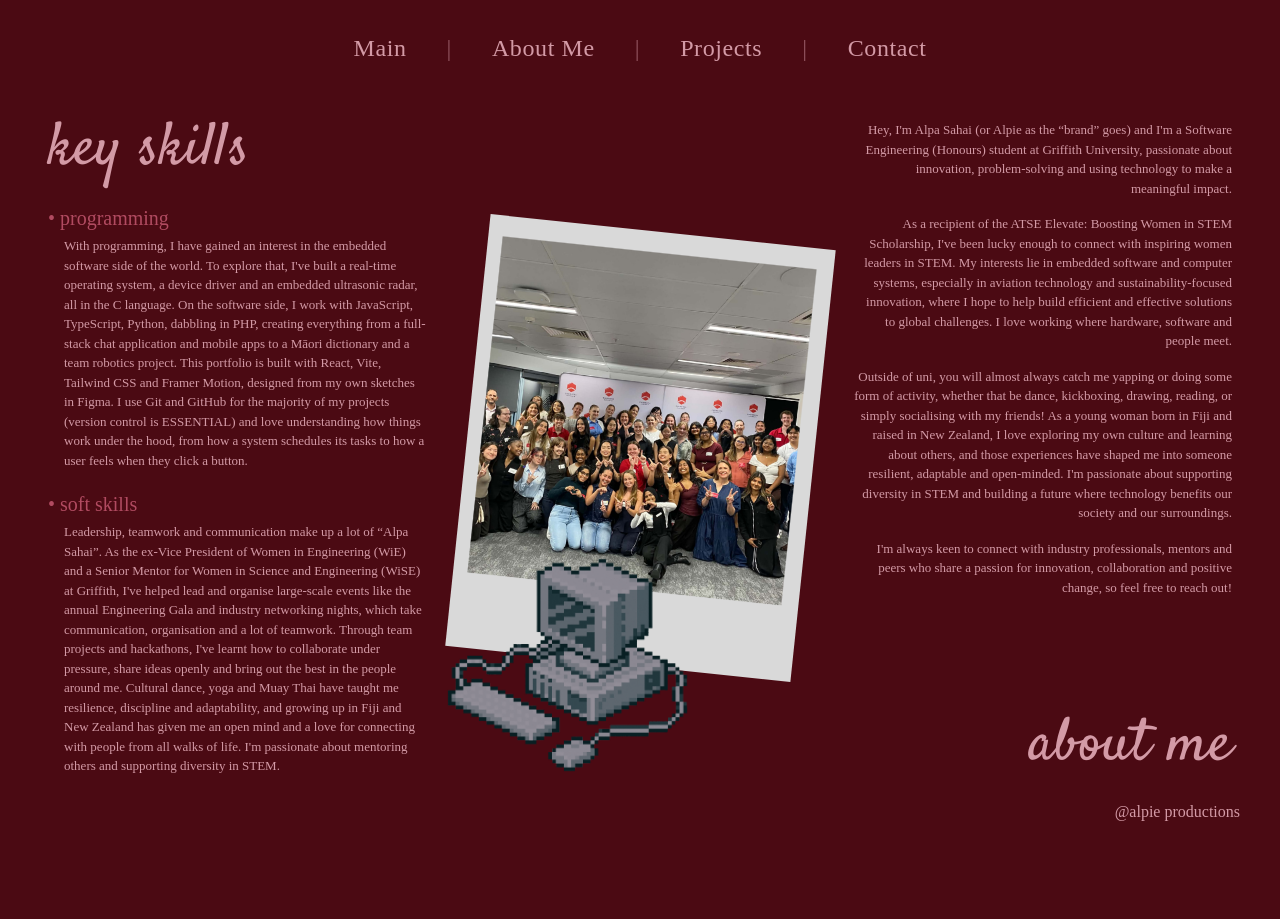
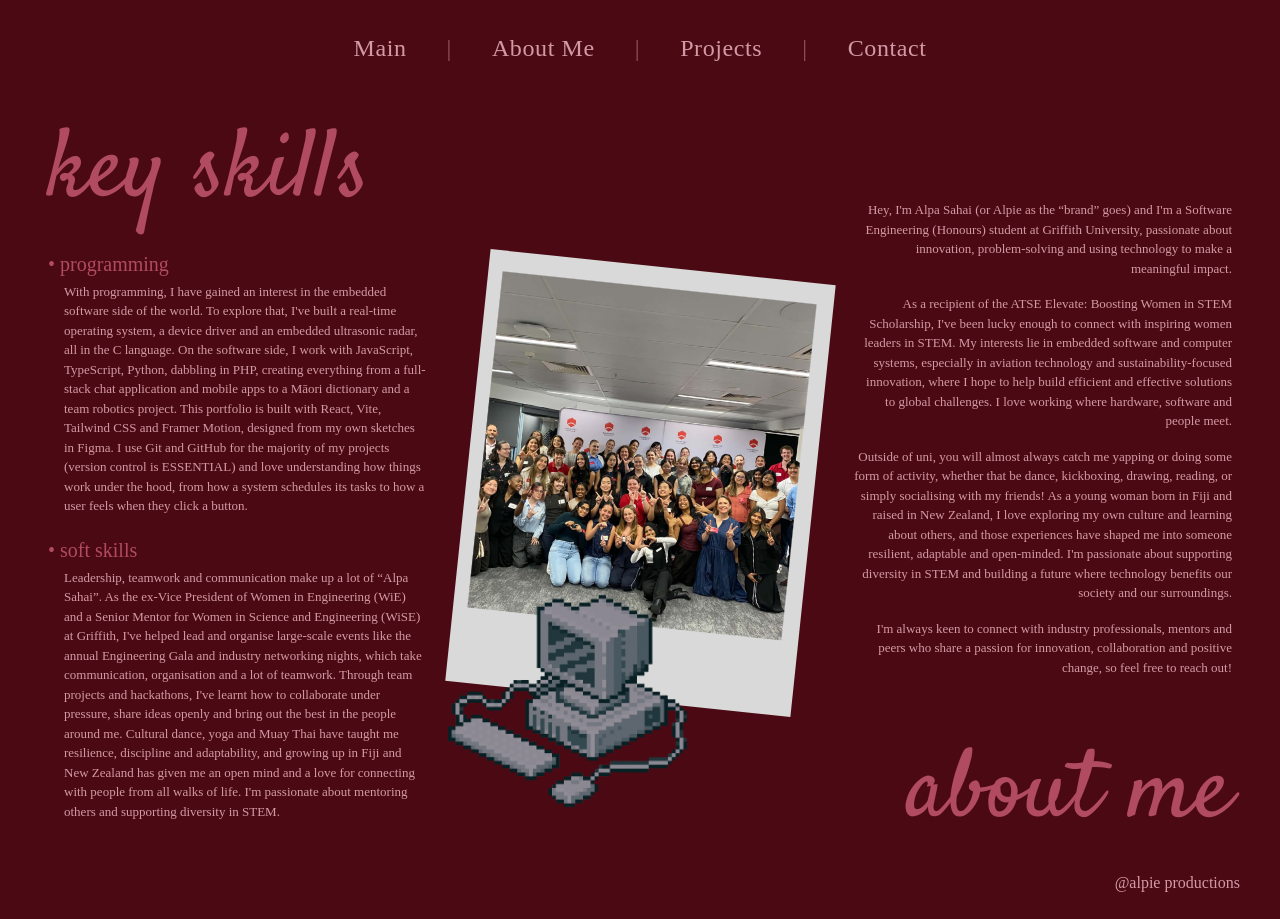
Before and after one commit to alpasahai/alpie_portfolio, a React (Vite) app in the folder a_portfolio/: page /about in a window 1280 px wide. Before the commit the page ends 848 px from the top, so only its background shows below. Built offline with nearby package versions, Linux system fonts and the light colour scheme; a web font is replaced by a local one.

Commit message:
Final touches

```diff
--- a/a_portfolio/src/pages/contact_me.jsx
+++ b/a_portfolio/src/pages/contact_me.jsx
@@ -112,11 +112,15 @@ export default function ContactPage() {
           variants={pan_right}
           className="flex flex-col items-end pt-10"
         >
-          <h1 className="font-heading text-rose text-8xl leading-[1.1] text-right">
+          <h1 className="font-heading text-rose text-8xl leading-[0.8] text-right">
             contact
             <br />
             <span className="pr-4">me</span>
           </h1>
+            <br></br>
+          <p className="font-body text-blush text-sm leading-relaxed text-right">
+            Like what you see? Feel free to check out my LinkedIn and GitHub or send through an enquiry and I'll do my best to respond as soon as I can!!
+          </p>
 
           <div className="flex flex-col gap-6 mt-16 w-80 self-center">
             {socials.map((social) => (
--- a/a_portfolio/src/pages/key_skills_abt_me.jsx
+++ b/a_portfolio/src/pages/key_skills_abt_me.jsx
@@ -20,7 +20,8 @@ export default function KeySkillsAboutMe() {
 
         {/*COLUMN 1 - Key Skills come in frm the left*/}
         <motion.div initial="hidden" animate="visible" variants={pan_left} className="flex flex-col">
-          <h2 className="font-heading text-6xl text-blush mb-6">key skills</h2>
+          <h1 className="font-heading text-rose text-8xl leading-[1.1] text-left">key skills</h1>
+          <br></br>
 
           <h3 className="font-nav text-rose text-xl mb-1">• programming</h3>
           <p className="font-body text-blush text-[13px] leading-normal mb-5 pl-4">
@@ -60,7 +61,7 @@ export default function KeySkillsAboutMe() {
         </div>
 
         {/*COLUMN 3 - About Me comes in frm the right, heading sits at the bottom*/}
-        <motion.div initial="hidden" animate="visible" variants={pan_right} className="flex flex-col text-right">
+        <motion.div initial="hidden" animate="visible" variants={pan_right} className="mt-20 flex flex-col text-right">
           <p className="font-body text-blush text-[13px] leading-normal mb-4">
             Hey, I'm Alpa Sahai (or Alpie as the “brand” goes) and I'm a Software Engineering (Honours) student at Griffith University, passionate about innovation, problem-solving and using technology to make a meaningful impact.
           </p>
@@ -73,7 +74,9 @@ export default function KeySkillsAboutMe() {
           <p className="font-body text-blush text-[13px] leading-normal mb-4">
             I'm always keen to connect with industry professionals, mentors and peers who share a passion for innovation, collaboration and positive change, so feel free to reach out!
           </p>
-          <h2 className="font-heading text-6xl text-blush mt-auto">about me</h2>
+          <br></br>
+          <br></br>
+          <h1 className="font-heading text-rose text-8xl leading-[1.1] text-right">about me</h1>
         </motion.div>
       </div>
 
--- a/a_portfolio/src/pages/projects.jsx
+++ b/a_portfolio/src/pages/projects.jsx
@@ -45,7 +45,9 @@ export default function ProjectsPage() {
           variants={pan_left}
           className="w-1/4"
         >
-          <h2 className="font-heading text-5xl text-blush mb-4">the<br />projects</h2>
+          <h1 className="font-heading text-rose text-8xl leading-[0.9] text-left">the<br />projects</h1>
+          <br></br>
+          <br></br>
           <p className="font-body text-blush text-sm leading-relaxed">
             Welcome to my little project wall! These are the projects I've built across my degree, from low-level systems in C, like a real-time operating system and a device driver, to full-stack and mobile apps in JavaScript and TypeScript. You'll also find team projects like ATLAS and our WFEO hackathon entry, where collaboration mattered as much as the code. Each project taught me something new, whether that was debugging hardware, designing for real users or working as part of a team. Click on any polaroid to head straight to its GitHub and see how it all works under the hood. This wall is always growing, so keep an eye out for any new additions!!
           </p>
```
